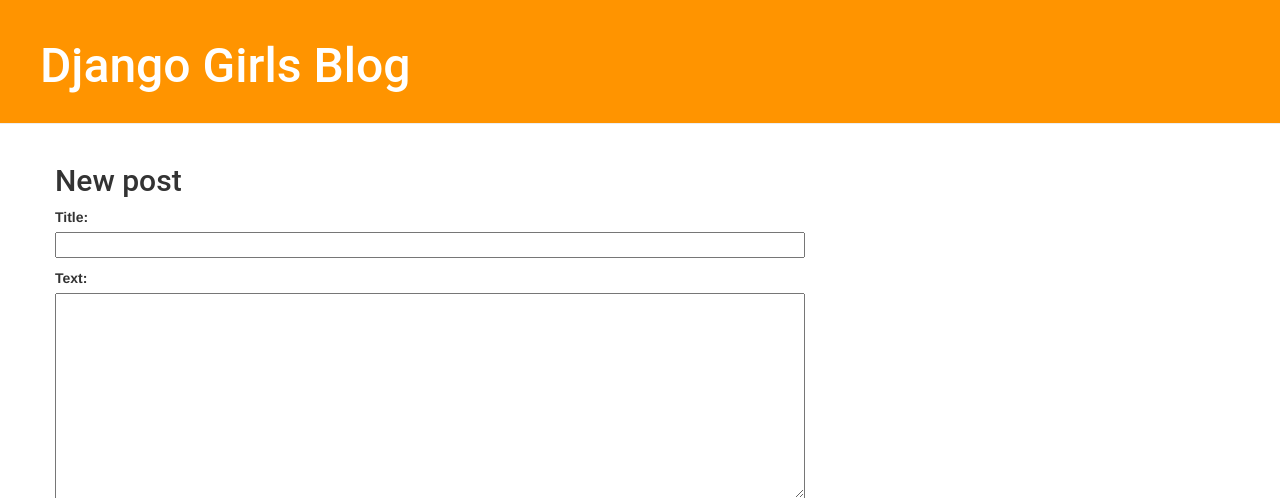
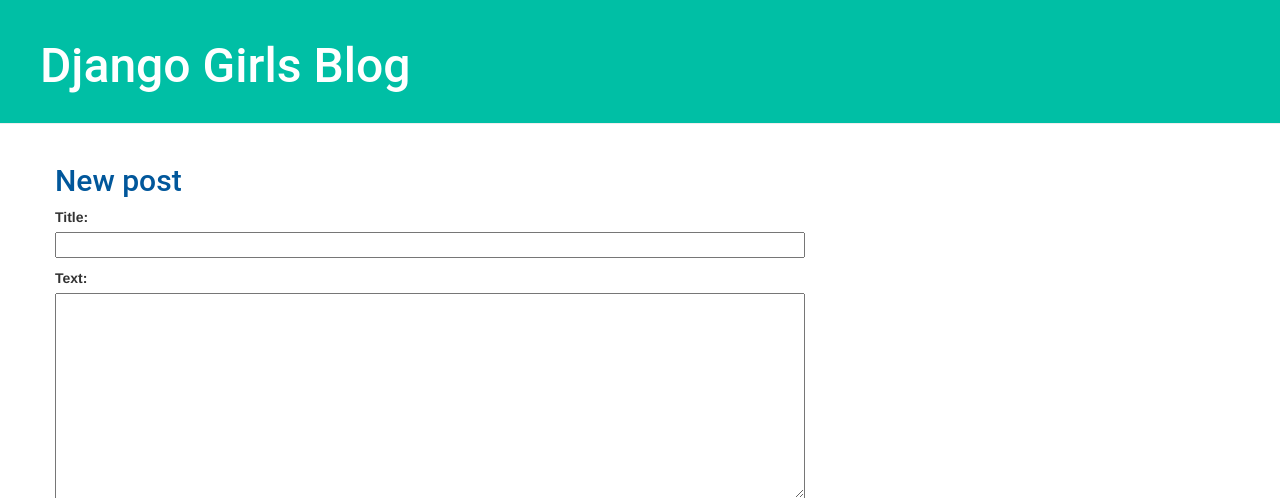
Before and after one commit to mfreyeso/dgc-blog, a Django app: page /post/new in a window 1280 px wide. Shown: the top 498 px of the page. Run offline with Django 3.2, Linux system fonts and the light colour scheme; some libraries are stand-ins or nearby versions.

Commit message:
Add some styles

```diff
--- a/blog/static/css/blog.css
+++ b/blog/static/css/blog.css
@@ -1,5 +1,5 @@
 .page-header {
-    background-color: #ff9400;
+    background-color: #00BFA5;
     margin-top: 0;
     padding: 20px 20px 20px 40px;
 }
@@ -16,6 +16,7 @@
 
 h1, h2, h3, h4 {
     font-family: 'Roboto';
+    color:#01579B;
 }
 
 .date {
@@ -43,5 +44,5 @@
 }
 
 .post h1 a, .post h1 a:visited {
-    color: #000000;
+    color:#01579B;
 }
```
